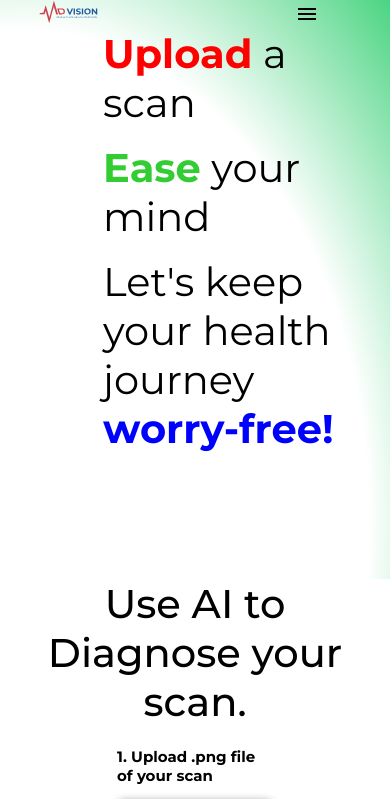
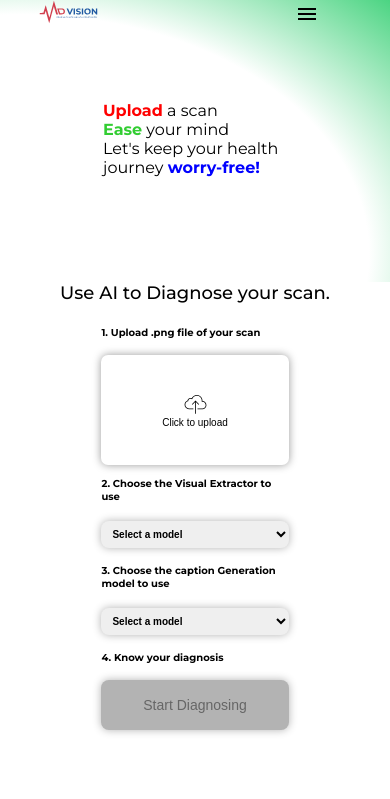
Before and after one commit to abdoibrahim257/MD-Vision, a React (Create React App) app in the folder gp-website/: page /upload in a window 390 px wide. Shown: the top 799 px of the page. Built offline with nearby package versions, Linux system fonts and the light colour scheme.

Commit message:
scan page done

```diff
--- a/gp-website/src/styles/Caption.css
+++ b/gp-website/src/styles/Caption.css
@@ -14,3 +14,13 @@
 .caption-wrapper{
     width:50%;
 }
+
+
+@media screen and (max-width: 768px){
+    .diagnose-wrapper{
+        font-size: 0.5em;
+    }
+    .caption-wrapper{
+        width:60%;
+    }
+}
--- a/gp-website/src/styles/ScanPage.css
+++ b/gp-website/src/styles/ScanPage.css
@@ -253,3 +253,83 @@ div:where(.swal2-container) button:where(.swal2-styled).swal2-confirm{
     background-color: #1f59a2;
     box-shadow: 0px 0px 8px rgba(0, 0, 0, 0.4);
 }
+
+
+@media screen and (max-width:700px) {
+
+    .page-quote{
+        width: auto;
+        font-size: 0.4em;
+        padding-bottom: 4vh;
+    }
+
+    .page-quote > p{
+        margin:0;
+    }
+
+    .lottie{
+        height: 30vh;
+    }
+
+    .instructions{
+        font-size: 0.5em;
+    }
+
+    .upload{
+        font-size: 0.5em;
+        max-height: 110px;
+    }
+
+    .upIcon{
+        width: 25px;
+    }
+
+    .objective{
+        font-size: 1.1em;
+    }
+
+    .scan{
+        width: 60%;
+    }
+
+    .model-type{
+        width: 60%;
+    }
+
+    .start-scan{
+        width: 60%;
+    }
+
+    .start-uploaded{
+        width: 60%;
+    }
+
+    .start{
+        height: 50px;
+        border-radius: 0.5rem;
+        font-size: 0.7em;
+    }
+
+    .DropDown{
+        font-size: 0.5em;
+        height: 100%;
+        border-radius: 0.5rem;
+        padding: 7px;
+    }
+
+    .success{
+        font-size: 0.4em;
+    }
+
+    .success > img{
+        width: 10px;
+    }
+
+}
+
+@media screen and (max-width:450px) {
+
+    .objective{
+        font-size: 0.9em;
+    }
+}
```
